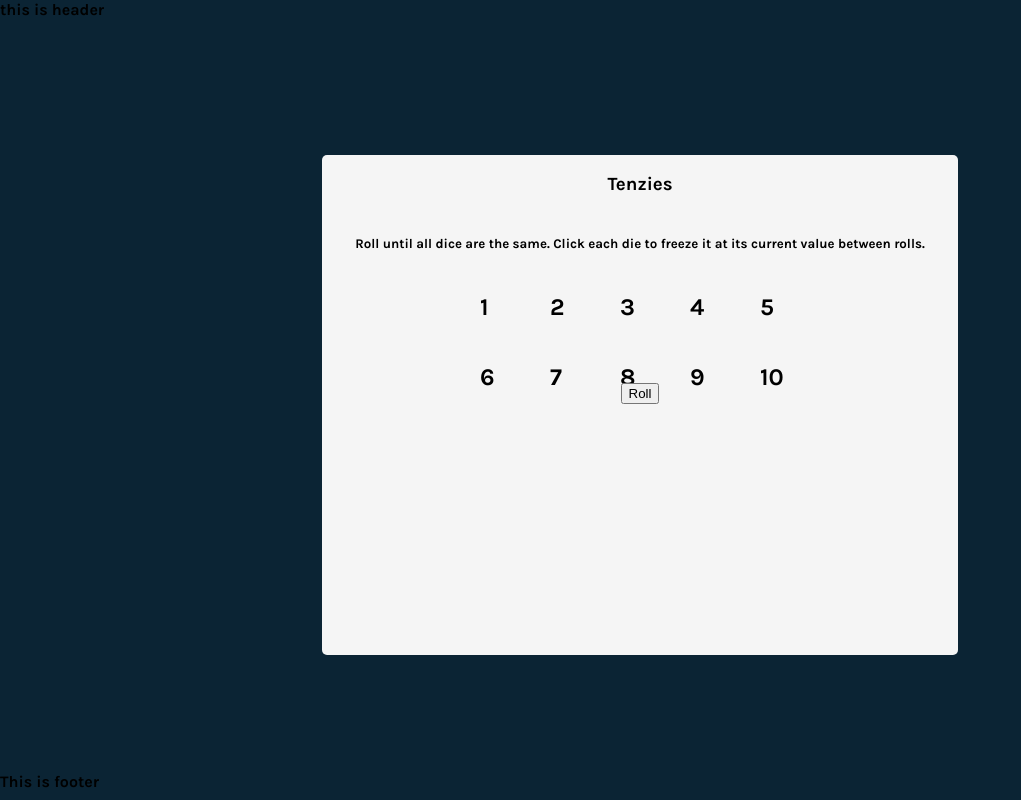
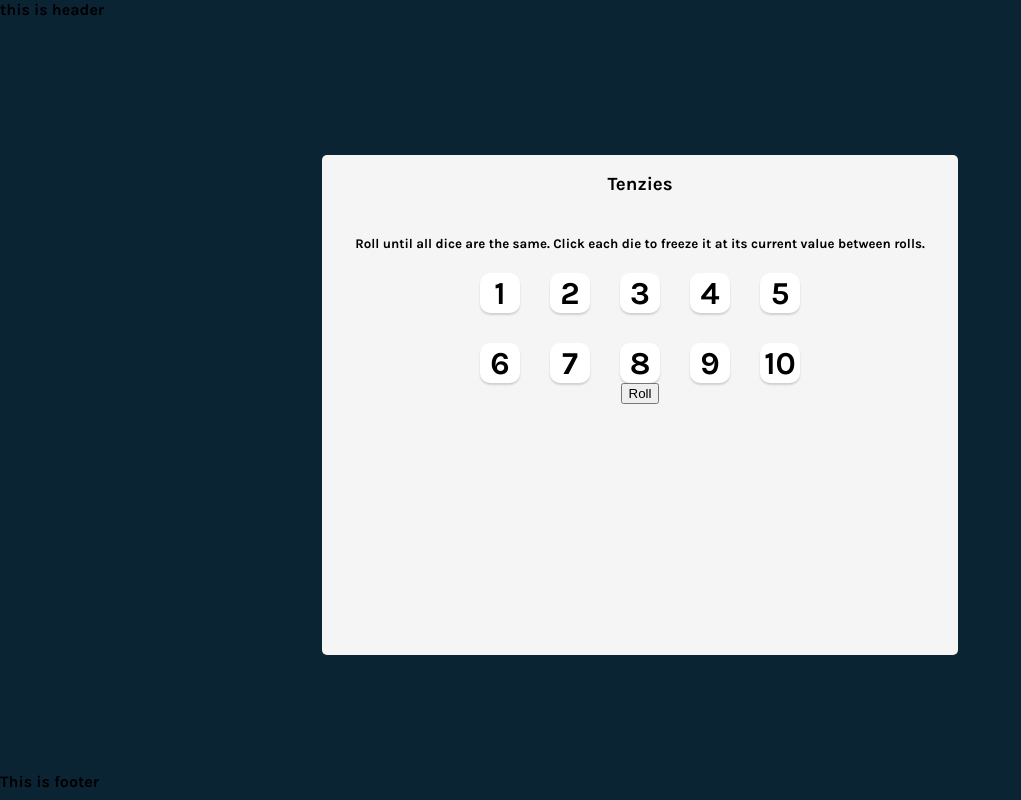
Before and after one commit to aks1489/Tenzies, a React (Vite) app: page / in a window 1280 px wide. Shown: the whole page, without its empty margins (0-1021 px from the left). Built offline with nearby package versions, Linux system fonts and the light colour scheme.

Commit message:
added die styling

```diff
--- a/src/App.css
+++ b/src/App.css
@@ -35,13 +35,24 @@
 
 .box-container {
   display: grid;
-  grid-template-columns: auto auto auto auto auto;
+  grid-template: auto auto / repeat(5, 1fr) ;
   gap: 30px;
 }
 
 .box {
   height: 40px;
   width: 40px;
+  box-shadow: 0px 2px 2px rgba(0, 0, 0, 0.15);
+  border-radius: 10px;
+  display: flex;
+  justify-content: center;
+  align-items: center;
+  cursor: pointer;
+  background-color: white;
+}
+
+.box-num {
+  font-size: 2rem;
 }
 
 footer {
```
